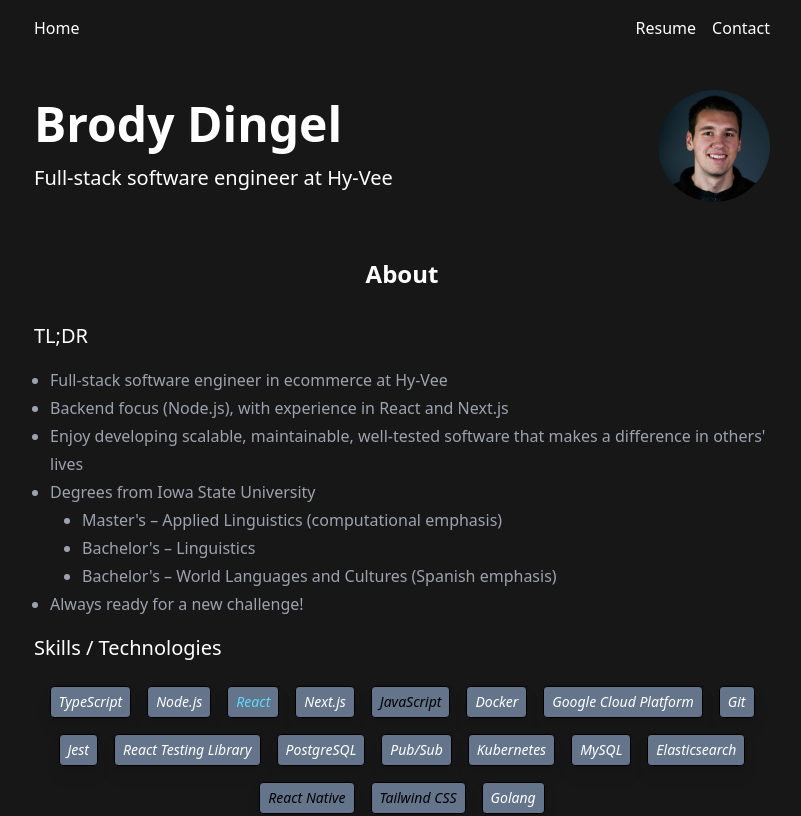
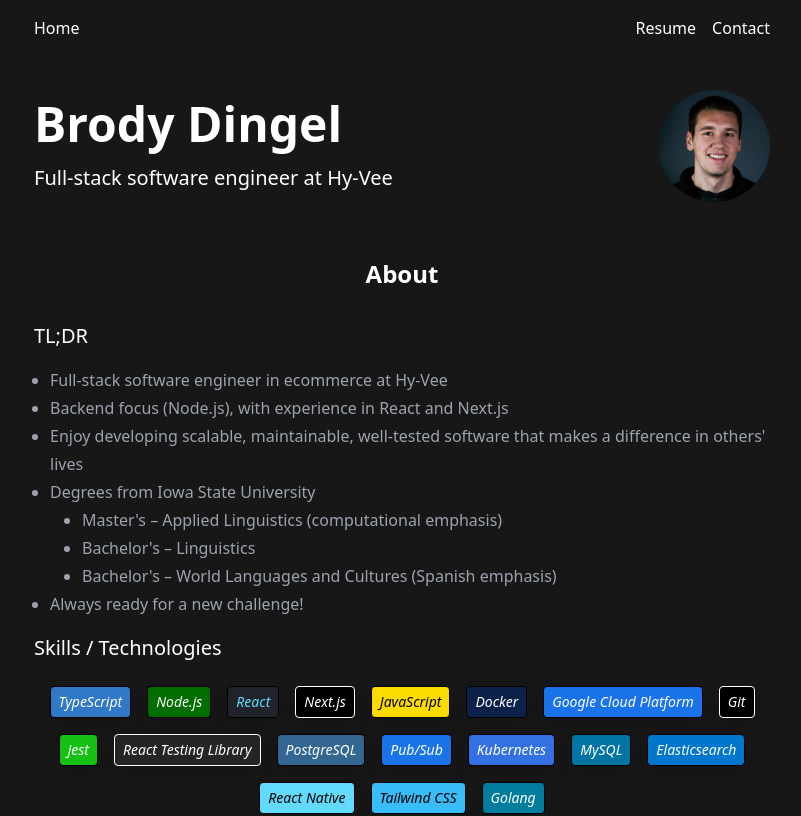
Before and after one commit to brodyd795/personal-site, a Next.js app: page / in a window 1280 px wide. Shown: the top 816 px of the page, without its empty margins (238-1039 px from the left). Built offline with nearby package versions, Linux system fonts and the light colour scheme; no server answers; the database is empty.

Commit message:
add white borders to dark technology badges

```diff
--- a/components/about.tsx
+++ b/components/about.tsx
@@ -15,16 +15,20 @@ const Technology = ({
 	text,
 	href,
 	background,
-	color
+	color,
+	borderColor
 }: {
 	text: string;
 	href: string;
 	background: string;
 	color: string;
+	borderColor?: string;
 }) => (
 	<a href={href}>
 		<div
-			className={`bg-slate-500 ${background} ${color} flex items-center text-sm italic rounded border border-black h-8 p-2 m-2 transition ease-in-out delay-50 duration-300 hover:scale-[1.05] drop-shadow-lg`}
+			className={`${background} ${color} flex items-center text-sm italic rounded border ${
+				borderColor ?? 'border-black'
+			} h-8 p-2 m-2 transition ease-in-out delay-50 duration-300 hover:scale-[1.05] drop-shadow-lg`}
 		>
 			{text}
 		</div>
@@ -81,6 +85,7 @@ export const About = (): JSX.Element => {
 						href='https://nextjs.org/'
 						background={'bg-[#000]'}
 						color={'text-[#fff]'}
+						borderColor={'border-[#fff]'}
 					/>
 					<Technology
 						text={'JavaScript'}
@@ -105,6 +110,7 @@ export const About = (): JSX.Element => {
 						href='https://git-scm.com/'
 						background={'bg-[#000]'}
 						color={'text-[#fff]'}
+						borderColor={'border-[#fff]'}
 					/>
 					<Technology
 						text={'Jest'}
@@ -117,6 +123,7 @@ export const About = (): JSX.Element => {
 						href='https://testing-library.com/docs/react-testing-library/intro/'
 						background={'bg-[#242526]'}
 						color={'text-[#fff]'}
+						borderColor={'border-[#fff]'}
 					/>
 					<Technology
 						text={'PostgreSQL'}
```
Also changed, not shown: 1 other file (tests, documents, lock files or other folders).
